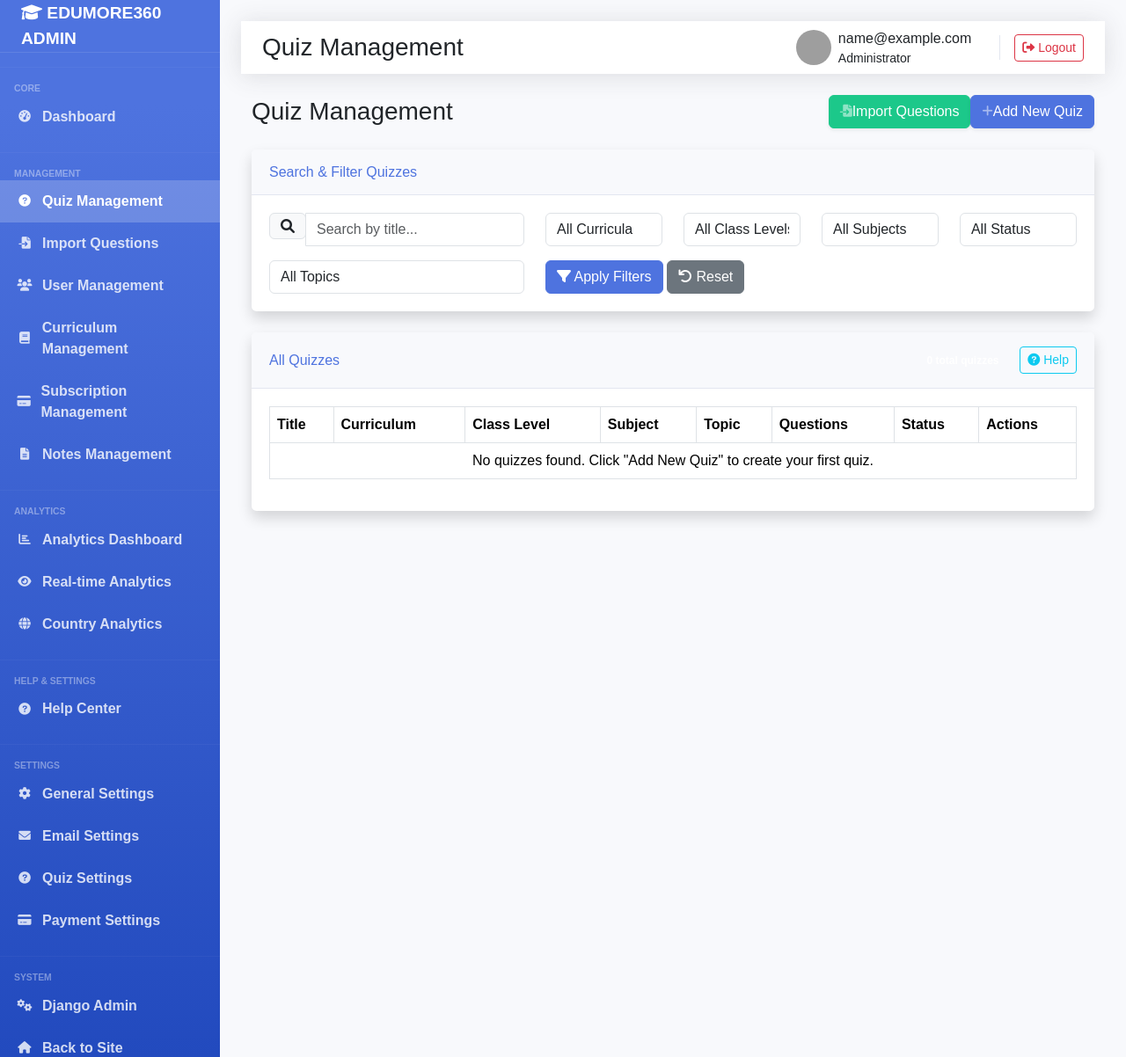
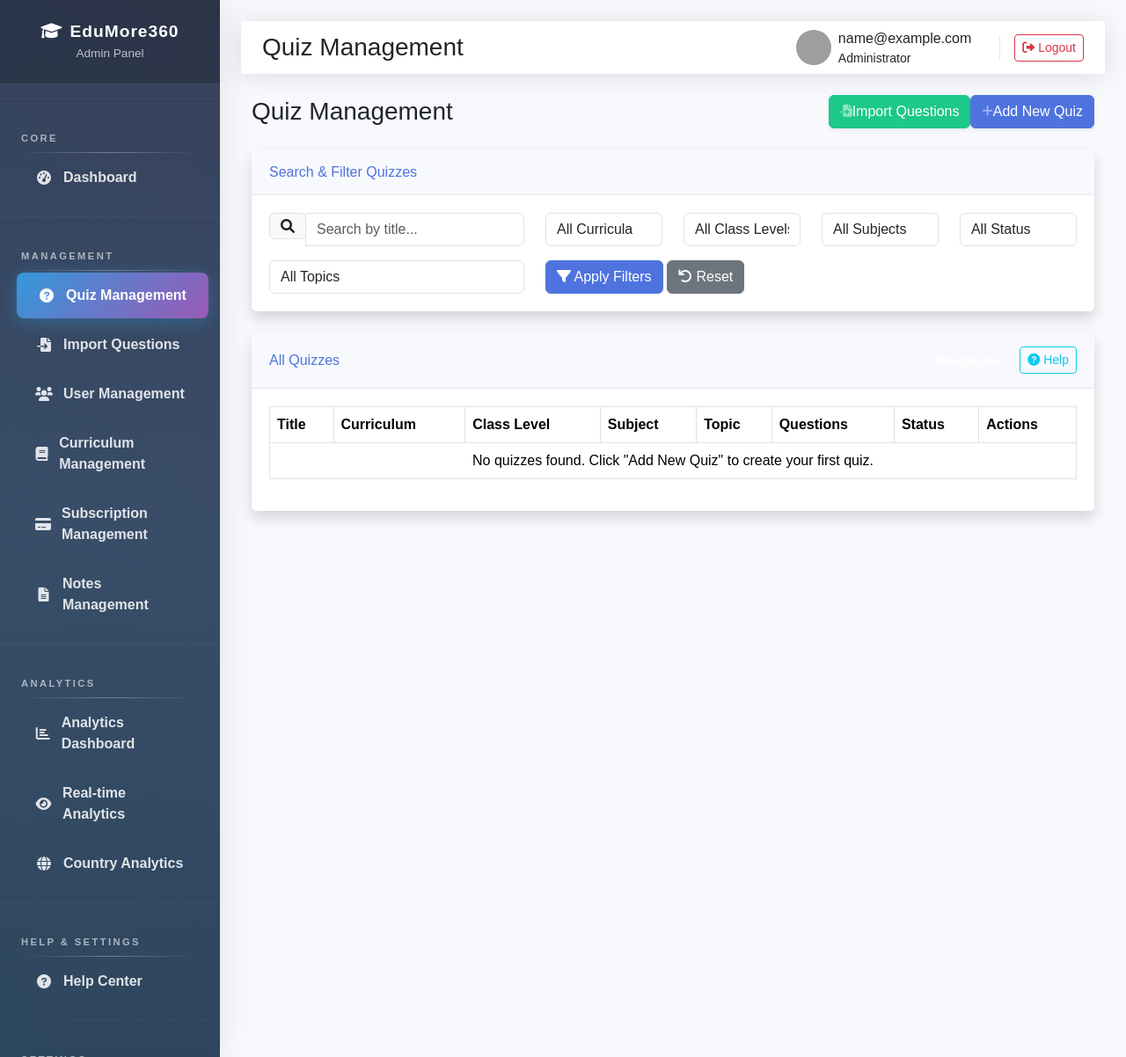
Before and after one commit to Ricas2410/EduMore360, a Django app: page /my-admin/quiz/ in a window 1280 px wide. Shown: the whole page at 88% size. Run offline with Django 5.2, Linux system fonts and the light colour scheme; the visitor is signed in with stand-in values (Sample User, id 1); data that the repository does not hold is empty; parts of the project's set-up code (start-up, migrations or seed data) failed here and were passed over; grey boxes are pictures that could not be loaded.

Commit message:
Optimize admin performance and redesign sidebar: Balance speed vs memory efficiency, restore question counts, create modern dark gradient sidebar design with smooth animations and professional styling

```diff
--- a/my_admin/views.py
+++ b/my_admin/views.py
@@ -134,12 +134,9 @@ def quiz_management(request):
     status = request.GET.get('status')
     search_query = request.GET.get('search', '').strip()
 
-    # Start with all quizzes with aggressive memory optimization
+    # Optimized query for speed and memory balance
     quizzes = Quiz.objects.select_related(
         'curriculum', 'class_level', 'subject', 'topic'
-    ).only(
-        'id', 'title', 'is_active', 'created_at',
-        'curriculum__name', 'class_level__name', 'subject__name', 'topic__name'
     ).order_by('-created_at')
 
     # Apply filters if provided
@@ -174,17 +171,11 @@ def quiz_management(request):
     except EmptyPage:
         quizzes = paginator.page(paginator.num_pages)
 
-    # Get filter options for dropdowns with AGGRESSIVE LIMITS to prevent memory issues
-    curricula = Curriculum.objects.filter(is_active=True).only('id', 'name').order_by('name')[:10]
-    class_levels = ClassLevel.objects.filter(is_active=True).select_related('curriculum').only(
-        'id', 'name', 'curriculum__id', 'curriculum__name'
-    ).order_by('curriculum__name', 'level_order')[:20]
-    subjects = Subject.objects.filter(is_active=True).select_related('curriculum', 'class_level').only(
-        'id', 'name', 'curriculum__id', 'class_level__id'
-    ).order_by('name')[:50]
-    topics = Topic.objects.filter(is_active=True).select_related('subject').only(
-        'id', 'name', 'subject__id', 'subject__name'
-    ).order_by('subject__name', 'name')[:100]
+    # Get filter options for dropdowns - balanced for speed and memory
+    curricula = Curriculum.objects.filter(is_active=True).order_by('name')
+    class_levels = ClassLevel.objects.filter(is_active=True).select_related('curriculum').order_by('curriculum__name', 'level_order')
+    subjects = Subject.objects.filter(is_active=True).order_by('name')
+    topics = Topic.objects.filter(is_active=True).select_related('subject').order_by('subject__name', 'name')
 
     context = {
         'quizzes': quizzes,
--- a/templates/my_admin/base.html
+++ b/templates/my_admin/base.html
@@ -84,11 +84,23 @@
             left: 0;
             width: var(--sidebar-width);
             height: 100vh;
-            background: linear-gradient(180deg, #4e73df 10%, #224abe 100%);
+            background: linear-gradient(180deg, #2c3e50 0%, #34495e 50%, #2c3e50 100%);
             color: white;
             z-index: 100;
             transition: all 0.3s;
             overflow-y: auto;
+            box-shadow: 0 0 35px 0 rgba(0, 0, 0, 0.1);
+        }
+
+        .sidebar::before {
+            content: '';
+            position: absolute;
+            top: 0;
+            left: 0;
+            right: 0;
+            bottom: 0;
+            background: linear-gradient(45deg, rgba(52, 152, 219, 0.1) 0%, rgba(155, 89, 182, 0.1) 100%);
+            pointer-events: none;
         }
 
         @media (max-width: 768px) {
@@ -107,15 +119,27 @@
         }
 
         .sidebar-brand {
-            height: var(--topbar-height);
-            display: flex;
-            align-items: center;
-            justify-content: center;
+            background: rgba(0, 0, 0, 0.2);
             padding: 1.5rem;
+            text-align: center;
+            border-bottom: 1px solid rgba(255, 255, 255, 0.1);
+            margin-bottom: 1rem;
+            position: relative;
+            z-index: 1;
+        }
+
+        .sidebar-brand h4 {
+            color: #fff;
+            font-weight: 700;
+            margin: 0;
             font-size: 1.2rem;
-            font-weight: 800;
-            text-transform: uppercase;
-            border-bottom: 1px solid rgba(255, 255, 255, 0.1);
+            letter-spacing: 1px;
+        }
+
+        .sidebar-brand .subtitle {
+            color: rgba(255, 255, 255, 0.7);
+            font-size: 0.85rem;
+            margin-top: 0.25rem;
         }
 
         .sidebar-brand a {
@@ -129,11 +153,24 @@
         }
 
         .sidebar-heading {
-            padding: 0 1rem;
+            color: rgba(255, 255, 255, 0.6);
+            font-size: 0.7rem;
             font-weight: 800;
-            font-size: 0.65rem;
             text-transform: uppercase;
-            color: rgba(255, 255, 255, 0.4);
+            letter-spacing: 0.15rem;
+            padding: 1.25rem 1.5rem 0.5rem;
+            position: relative;
+            z-index: 1;
+        }
+
+        .sidebar-heading::after {
+            content: '';
+            position: absolute;
+            bottom: 0;
+            left: 1.5rem;
+            right: 1.5rem;
+            height: 1px;
+            background: linear-gradient(90deg, transparent, rgba(255, 255, 255, 0.3), transparent);
         }
 
         .nav-item {
@@ -143,27 +180,52 @@
         .nav-link {
             display: flex;
             align-items: center;
-            padding: 0.75rem 1rem;
-            color: rgba(255, 255, 255, 0.8);
-            font-weight: 700;
-            transition: all 0.2s;
+            padding: 0.875rem 1.5rem;
+            color: rgba(255, 255, 255, 0.85);
+            font-weight: 600;
+            transition: all 0.3s ease;
+            position: relative;
+            z-index: 1;
+            border-radius: 8px;
+            margin: 0.125rem 1rem;
+            overflow: hidden;
+        }
+
+        .nav-link::before {
+            content: '';
+            position: absolute;
+            top: 0;
+            left: -100%;
+            width: 100%;
+            height: 100%;
+            background: linear-gradient(90deg, transparent, rgba(255, 255, 255, 0.1), transparent);
+            transition: left 0.5s;
+            z-index: -1;
+        }
+
+        .nav-link:hover::before {
+            left: 100%;
         }
 
         .nav-link:hover {
             color: white;
-            background-color: rgba(255, 255, 255, 0.1);
+            background: linear-gradient(135deg, rgba(52, 152, 219, 0.3) 0%, rgba(155, 89, 182, 0.3) 100%);
+            transform: translateX(3px);
+            box-shadow: 0 4px 15px rgba(0, 0, 0, 0.2);
         }
 
         .nav-link.active {
             color: white;
-            background-color: rgba(255, 255, 255, 0.2);
+            background: linear-gradient(135deg, #3498db 0%, #9b59b6 100%);
+            box-shadow: 0 4px 20px rgba(52, 152, 219, 0.4);
+            transform: translateX(3px);
         }
 
         .nav-link i {
-            margin-right: 0.5rem;
-            font-size: 0.85rem;
-            width: 1.5rem;
+            margin-right: 0.75rem;
+            width: 1.25rem;
             text-align: center;
+            font-size: 1rem;
         }
 
         .content-wrapper {
@@ -302,9 +364,9 @@
     <!-- Sidebar -->
     <div class="sidebar">
         <div class="sidebar-brand">
-            <a href="{% url 'my_admin:dashboard' %}">
-                <i class="fas fa-graduation-cap"></i>
-                <span>EduMore360 Admin</span>
+            <a href="{% url 'my_admin:dashboard' %}" style="text-decoration: none;">
+                <h4><i class="fas fa-graduation-cap me-2"></i>EduMore360</h4>
+                <div class="subtitle">Admin Panel</div>
             </a>
         </div>
 
--- a/templates/my_admin/quiz_management.html
+++ b/templates/my_admin/quiz_management.html
@@ -138,11 +138,11 @@
                     {% for quiz in quizzes %}
                     <tr>
                         <td>{{ quiz.title }}</td>
-                        <td>{{ quiz.curriculum.name|default:"-" }}</td>
-                        <td>{{ quiz.class_level.name|default:"-" }}</td>
-                        <td>{{ quiz.subject.name|default:"-" }}</td>
-                        <td>{{ quiz.topic.name|default:"-" }}</td>
-                        <td><span class="badge badge-info">Questions</span></td>
+                        <td>{{ quiz.curriculum.name }}</td>
+                        <td>{{ quiz.class_level.name }}</td>
+                        <td>{{ quiz.subject.name }}</td>
+                        <td>{% if quiz.topic %}{{ quiz.topic.name }}{% else %}-{% endif %}</td>
+                        <td><span class="badge badge-info">{{ quiz.questions.count }}</span></td>
                         <td>
                             {% if quiz.is_active %}
                             <span class="badge bg-success text-white">Active</span>
```
